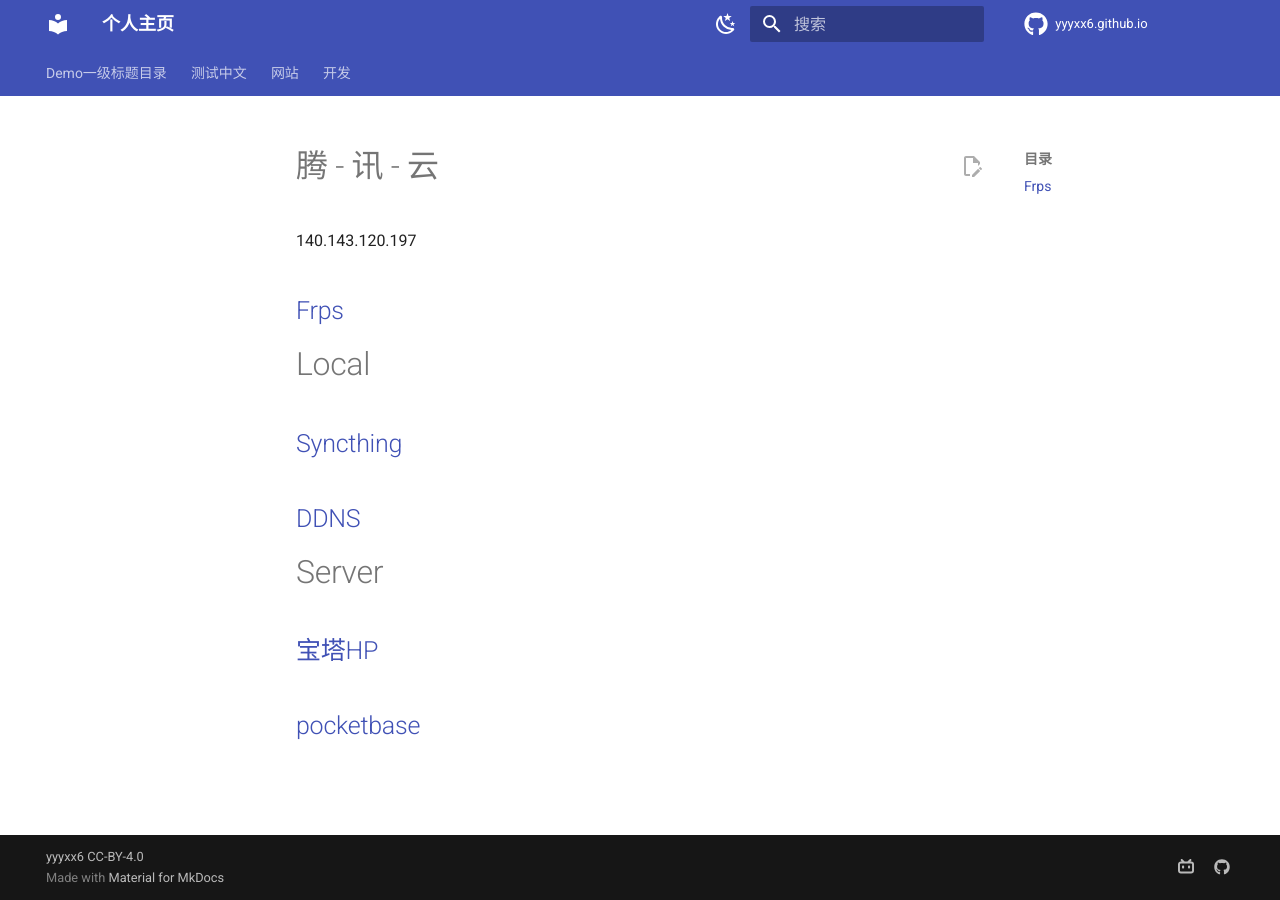
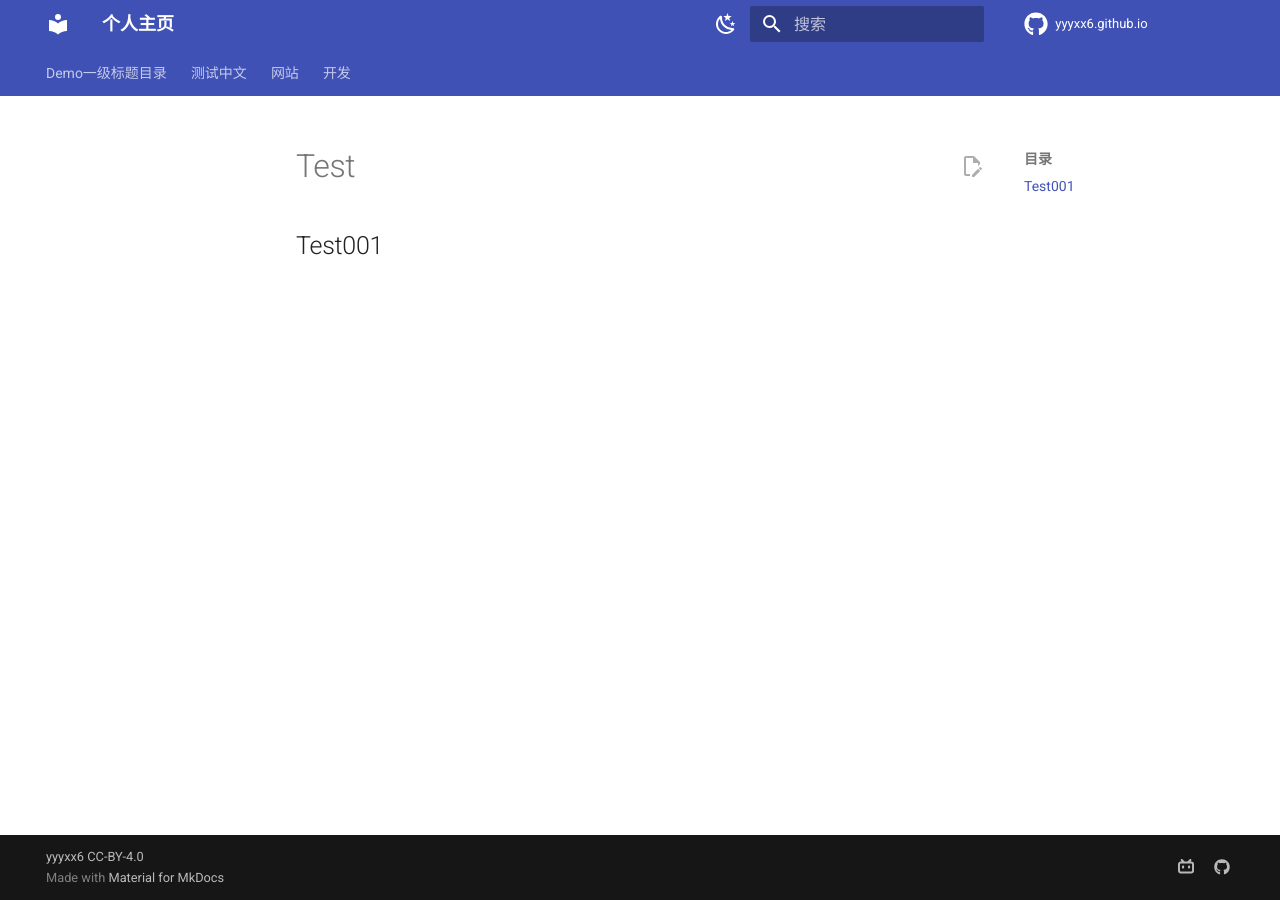
Before and after one commit to yyyxx6/yyyxx6.github.io, an MkDocs documentation site: the page built from docs/index.md, in a window 1280 px wide. Built offline with MkDocs 1.6.1 and Material for MkDocs 9.7.7, drawn with Linux system fonts in a browser that asks for light colours; comment, search, counter and statistics services are not loaded.

Commit message:
Update index.md

```diff
--- a/docs/index.md
+++ b/docs/index.md
@@ -1,11 +1,2 @@
-# 腾 - 讯 - 云
-140.143.120.197
-## [Frps](http://140.143.120.197:3002/static/#/)
-
-# Local
-## [Syncthing](http://127.0.0.1:8384/)
-## [DDNS](http://127.0.0.1:9876/)
-
-# Server
-## [宝塔HP](http://hp.y15.fun:3005/vOIqKstcFsd/)
-## [pocketbase](http://hp.y15.fun:3008/_/)
+# Test
+## Test001
```
